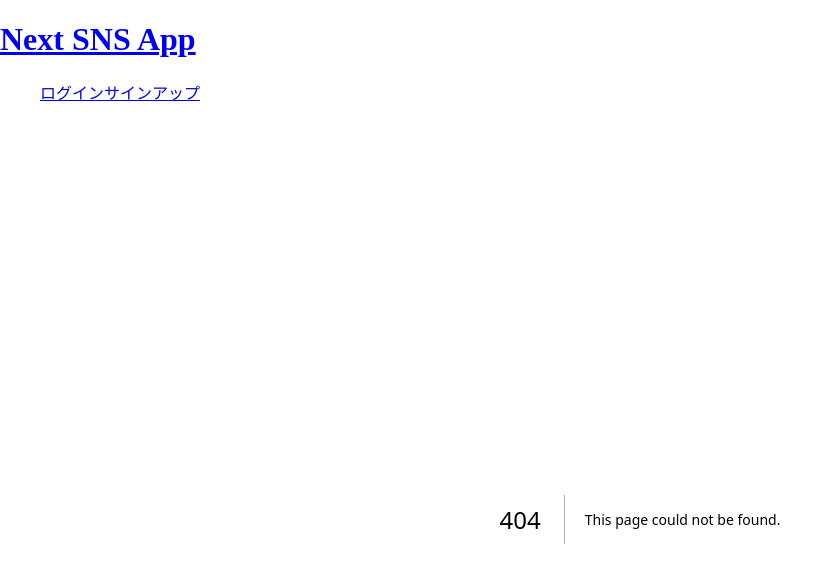
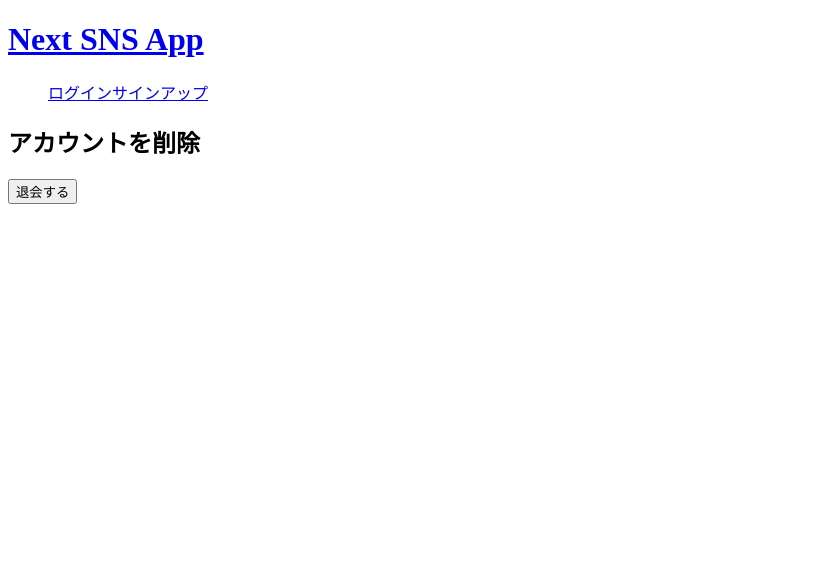
Before and after one commit to shin-tc-10/next-sns-app, a Next.js app: page /withdrawal in a window 1280 px wide. Before the commit this address had no page. Shown: the top 582 px of the page, without its empty margins (0-839 px from the left). Built offline with nearby package versions, Linux system fonts and the light colour scheme.

Commit message:
退会機能実装

```diff
--- a/src/components/HeaderMenu.tsx
+++ b/src/components/HeaderMenu.tsx
@@ -3,7 +3,7 @@ import Link from "next/link";
 import { useAuth } from "@/context/auth";
 
 const HeaderMenu = () => {
-  const { user, logout } = useAuth();
+  const { user, logout,  } = useAuth();
 
   return (
     <header>
@@ -17,6 +17,7 @@ const HeaderMenu = () => {
               <>
                 <li>プロフィール</li>
                 <button onClick={logout}>ログアウト</button>
+                <Link href="/withdrawal">退会</Link>
               </>
             ) : (
               <>
--- /dev/null
+++ b/src/pages/withdrawal.tsx
@@ -0,0 +1,48 @@
+import React from "react";
+import { useAuth } from "@/context/auth";
+import { useRouter } from "next/router";
+import apiClient from "@/lib/apiClient";
+import Head from 'next/head';
+
+const withdrawal = () => {
+    const { user, logout } = useAuth();
+
+    const router = useRouter();
+
+    const handleSubmit = async (e: React.FormEvent<HTMLFormElement>) => {
+
+        e.preventDefault();
+
+        // 新規登録APIと通信
+        try {
+            await apiClient.post("/auth/delete", {
+                user
+            });
+            logout();
+            router.push("/withdrawalCompleted");
+        } catch (err) {
+            alert("アカウント削除に失敗しました。");
+        }
+    };
+
+    return (
+        <div>
+            <Head>
+                <title>退会</title>
+            </Head>
+            <div>
+                <h2>アカウントを削除</h2>
+            </div>
+            <div>
+                <div>
+                    <form onSubmit={handleSubmit}>
+                        <button type="submit">退会する</button>
+                    </form>
+                </div>
+            </div>
+        </div>
+
+    )
+}
+
+export default withdrawal;
```
Also changed, not shown: src/pages/withdrawalCompleted.tsx (added, +13 -0 lines).
